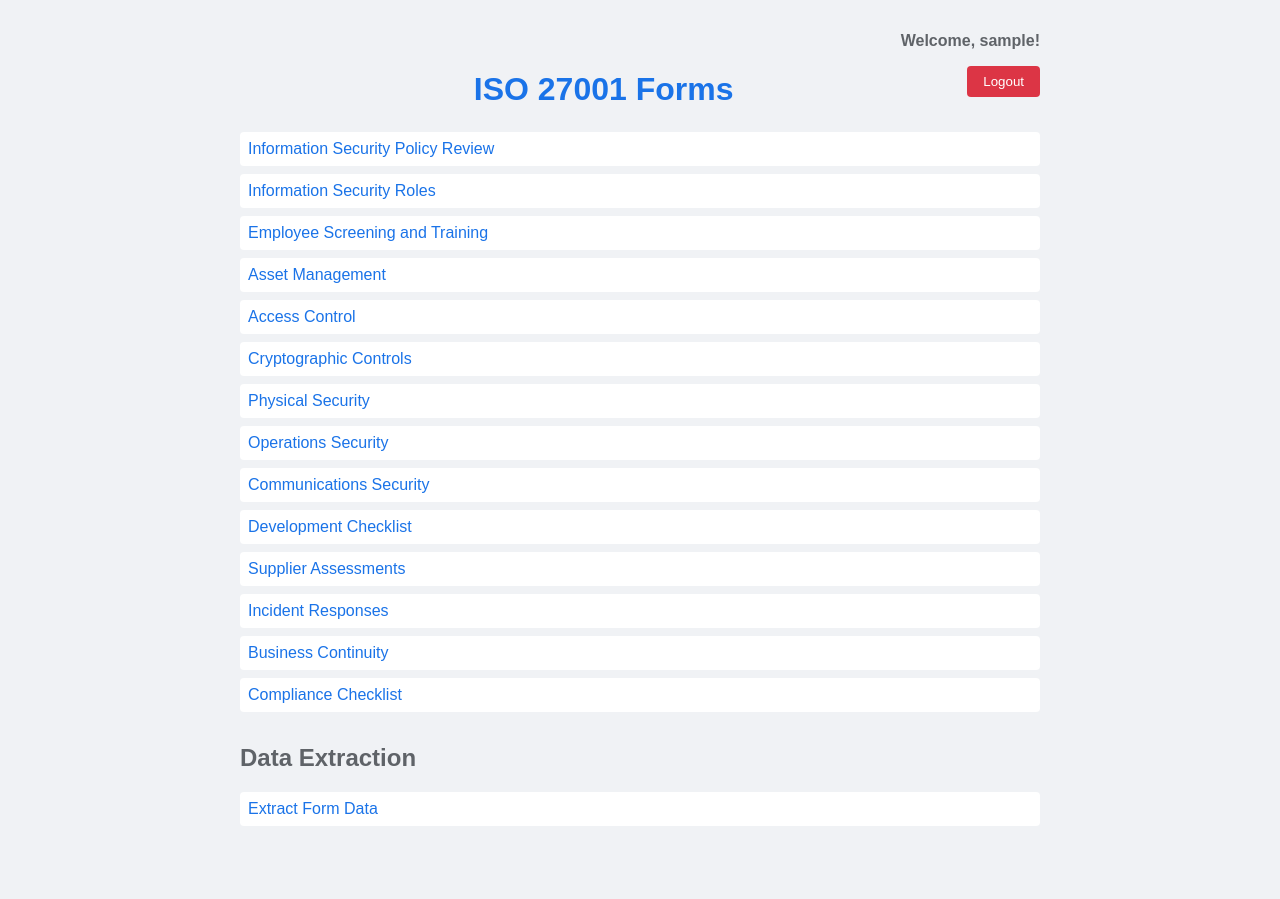
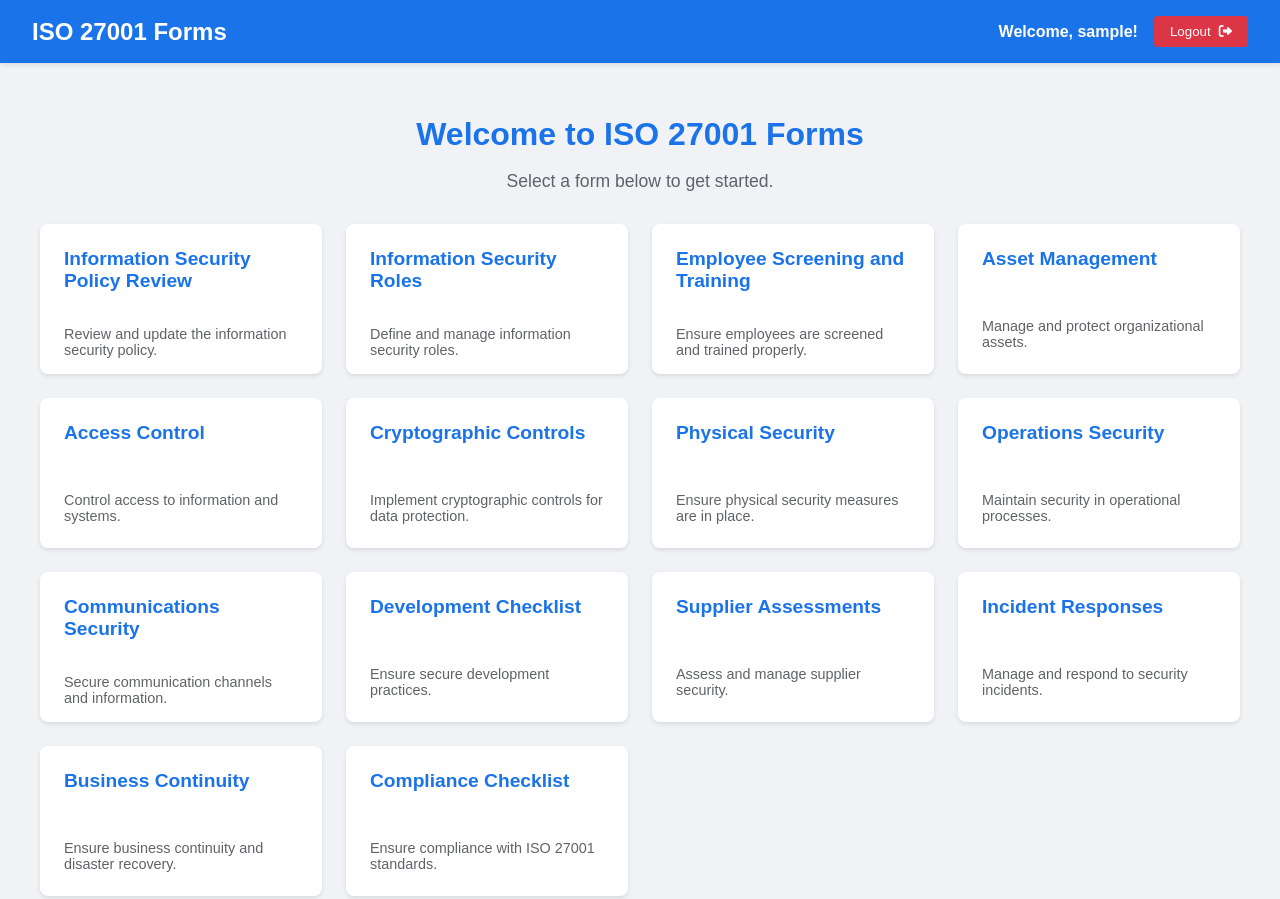
Before and after one commit to Maharshi-24/Compliance-Forms, a website: page frontend/index.html in a window 1280 px wide. Shown: the top 899 px of the page. Before the commit the page ends 874 px from the top, so only its background shows below. Drawn offline with Linux system fonts and the light colour scheme; sample sign-in values are in the browser's storage.

Commit message:
Updated Style

```diff
--- a/frontend/css/index.css
+++ b/frontend/css/index.css
@@ -5,28 +5,29 @@
   padding: 0;
 }
 
-.container {
-  max-width: 800px;
-  margin: 0 auto;
-  padding: 2rem;
+.navbar {
+  background-color: #1a73e8;
+  color: #ffffff;
+  padding: 1rem 2rem;
+  display: flex;
+  justify-content: space-between;
+  align-items: center;
+  box-shadow: 0 2px 4px rgba(0, 0, 0, 0.1);
 }
 
-h1 {
-  color: #1a73e8;
-  text-align: center;
-  margin-bottom: 1.5rem;
+.navbar-brand {
+  font-size: 1.5rem;
+  font-weight: bold;
 }
 
-h2 {
-  color: #5f6368;
-  margin-top: 2rem;
+.navbar-user {
+  display: flex;
+  align-items: center;
+  gap: 1rem;
 }
 
 #userInfo {
-  text-align: right;
-  margin-bottom: 1rem;
   font-weight: bold;
-  color: #5f6368;
 }
 
 #logoutButton {
@@ -36,32 +37,84 @@
   padding: 0.5rem 1rem;
   border-radius: 4px;
   cursor: pointer;
-  float: right;
+  display: flex;
+  align-items: center;
+  gap: 0.5rem;
 }
 
 #logoutButton:hover {
   background-color: #c82333;
 }
 
-ul {
-  list-style-type: none;
-  padding: 0;
+.container {
+  max-width: 1200px;
+  margin: 0 auto;
+  padding: 2rem;
 }
 
-li {
+.hero {
+  text-align: center;
+  margin-bottom: 2rem;
+}
+
+.hero h1 {
+  color: #1a73e8;
   margin-bottom: 0.5rem;
 }
 
-a {
+.hero p {
+  color: #5f6368;
+  font-size: 1.1rem;
+}
+
+.grid {
+  display: grid;
+  grid-template-columns: repeat(auto-fill, minmax(250px, 1fr));
+  gap: 1.5rem;
+}
+
+.card {
+  background-color: #ffffff;
+  border-radius: 8px;
+  box-shadow: 0 2px 4px rgba(0, 0, 0, 0.1);
+  transition: transform 0.3s ease, box-shadow 0.3s ease;
+  display: flex;
+  flex-direction: column;
+  height: 150px; /* Fixed height for all cards */
+}
+
+.card:hover {
+  transform: translateY(-5px);
+  box-shadow: 0 4px 8px rgba(0, 0, 0, 0.2);
+}
+
+.card a {
   color: #1a73e8;
   text-decoration: none;
-  display: block;
-  padding: 0.5rem;
-  background-color: #ffffff;
-  border-radius: 4px;
-  transition: background-color 0.3s ease;
+  padding: 1.5rem;
+  display: flex;
+  flex-direction: column;
+  justify-content: space-between; /* Ensure content is spaced evenly */
+  height: 100%; /* Make the link fill the entire card */
 }
 
-a:hover {
-  background-color: #e8f0fe;
+.card h3 {
+  margin-top: 0;
+  color: #1a73e8;
+  font-size: 1.2rem;
 }
+
+.card p {
+  color: #5f6368;
+  margin-bottom: 0;
+  font-size: 0.9rem;
+}
+
+.data-extraction {
+  margin-top: 2rem;
+}
+
+.data-extraction h2 {
+  color: #5f6368;
+  margin-bottom: 1rem;
+}
--- a/frontend/index.html
+++ b/frontend/index.html
@@ -5,32 +5,119 @@
     <meta name="viewport" content="width=device-width, initial-scale=1.0">
     <title>ISO 27001 Forms</title>
     <link rel="stylesheet" href="css/index.css">
+    <link rel="stylesheet" href="https://cdnjs.cloudflare.com/ajax/libs/font-awesome/6.0.0-beta3/css/all.min.css">
 </head>
 <body>
+    <nav class="navbar">
+        <div class="navbar-brand">ISO 27001 Forms</div>
+        <div class="navbar-user">
+            <span id="userInfo"></span>
+            <button id="logoutButton">Logout <i class="fas fa-sign-out-alt"></i></button>
+        </div>
+    </nav>
+
     <div class="container">
-        <div id="userInfo"></div>
-        <button id="logoutButton">Logout</button>
-        <h1>ISO 27001 Forms</h1>
-        <ul>
-            <li><a href="forms/form1.html">Information Security Policy Review</a></li>
-            <li><a href="forms/form2.html">Information Security Roles</a></li>
-            <li><a href="forms/form3.html">Employee Screening and Training</a></li>
-            <li><a href="forms/form4.html">Asset Management</a></li>
-            <li><a href="forms/form5.html">Access Control</a></li>
-            <li><a href="forms/form6.html">Cryptographic Controls</a></li>
-            <li><a href="forms/form7.html">Physical Security</a></li>
-            <li><a href="forms/form8.html">Operations Security</a></li>
-            <li><a href="forms/form9.html">Communications Security</a></li>
-            <li><a href="forms/form10.html">Development Checklist</a></li>
-            <li><a href="forms/form11.html">Supplier Assessments</a></li>
-            <li><a href="forms/form12.html">Incident Responses</a></li>
-            <li><a href="forms/form13.html">Business Continuity</a></li>
-            <li><a href="forms/form14.html">Compliance Checklist</a></li>
-        </ul>
-        <h2>Data Extraction</h2>
-        <ul>
-            <li><a href="/extract-data.html">Extract Form Data</a></li>
-        </ul>
+        <div class="hero">
+            <h1>Welcome to ISO 27001 Forms</h1>
+            <p>Select a form below to get started.</p>
+        </div>
+
+        <div class="grid">
+            <div class="card">
+                <a href="forms/form1.html">
+                    <h3>Information Security Policy Review</h3>
+                    <p>Review and update the information security policy.</p>
+                </a>
+            </div>
+            <div class="card">
+                <a href="forms/form2.html">
+                    <h3>Information Security Roles</h3>
+                    <p>Define and manage information security roles.</p>
+                </a>
+            </div>
+            <div class="card">
+                <a href="forms/form3.html">
+                    <h3>Employee Screening and Training</h3>
+                    <p>Ensure employees are screened and trained properly.</p>
+                </a>
+            </div>
+            <div class="card">
+                <a href="forms/form4.html">
+                    <h3>Asset Management</h3>
+                    <p>Manage and protect organizational assets.</p>
+                </a>
+            </div>
+            <div class="card">
+                <a href="forms/form5.html">
+                    <h3>Access Control</h3>
+                    <p>Control access to information and systems.</p>
+                </a>
+            </div>
+            <div class="card">
+                <a href="forms/form6.html">
+                    <h3>Cryptographic Controls</h3>
+                    <p>Implement cryptographic controls for data protection.</p>
+                </a>
+            </div>
+            <div class="card">
+                <a href="forms/form7.html">
+                    <h3>Physical Security</h3>
+                    <p>Ensure physical security measures are in place.</p>
+                </a>
+            </div>
+            <div class="card">
+                <a href="forms/form8.html">
+                    <h3>Operations Security</h3>
+                    <p>Maintain security in operational processes.</p>
+                </a>
+            </div>
+            <div class="card">
+                <a href="forms/form9.html">
+                    <h3>Communications Security</h3>
+                    <p>Secure communication channels and information.</p>
+                </a>
+            </div>
+            <div class="card">
+                <a href="forms/form10.html">
+                    <h3>Development Checklist</h3>
+                    <p>Ensure secure development practices.</p>
+                </a>
+            </div>
+            <div class="card">
+                <a href="forms/form11.html">
+                    <h3>Supplier Assessments</h3>
+                    <p>Assess and manage supplier security.</p>
+                </a>
+            </div>
+            <div class="card">
+                <a href="forms/form12.html">
+                    <h3>Incident Responses</h3>
+                    <p>Manage and respond to security incidents.</p>
+                </a>
+            </div>
+            <div class="card">
+                <a href="forms/form13.html">
+                    <h3>Business Continuity</h3>
+                    <p>Ensure business continuity and disaster recovery.</p>
+                </a>
+            </div>
+            <div class="card">
+                <a href="forms/form14.html">
+                    <h3>Compliance Checklist</h3>
+                    <p>Ensure compliance with ISO 27001 standards.</p>
+                </a>
+            </div>
+        </div>
+
+        <div class="data-extraction">
+            <h2>Data Extraction</h2>
+            <div class="card">
+                <a href="/extract-data.html">
+                    <h3>Extract Form Data</h3>
+                    <p>Extract and analyze form data.</p>
+                </a>
+            </div>
+        </div>
     </div>
 
     <script>
```
